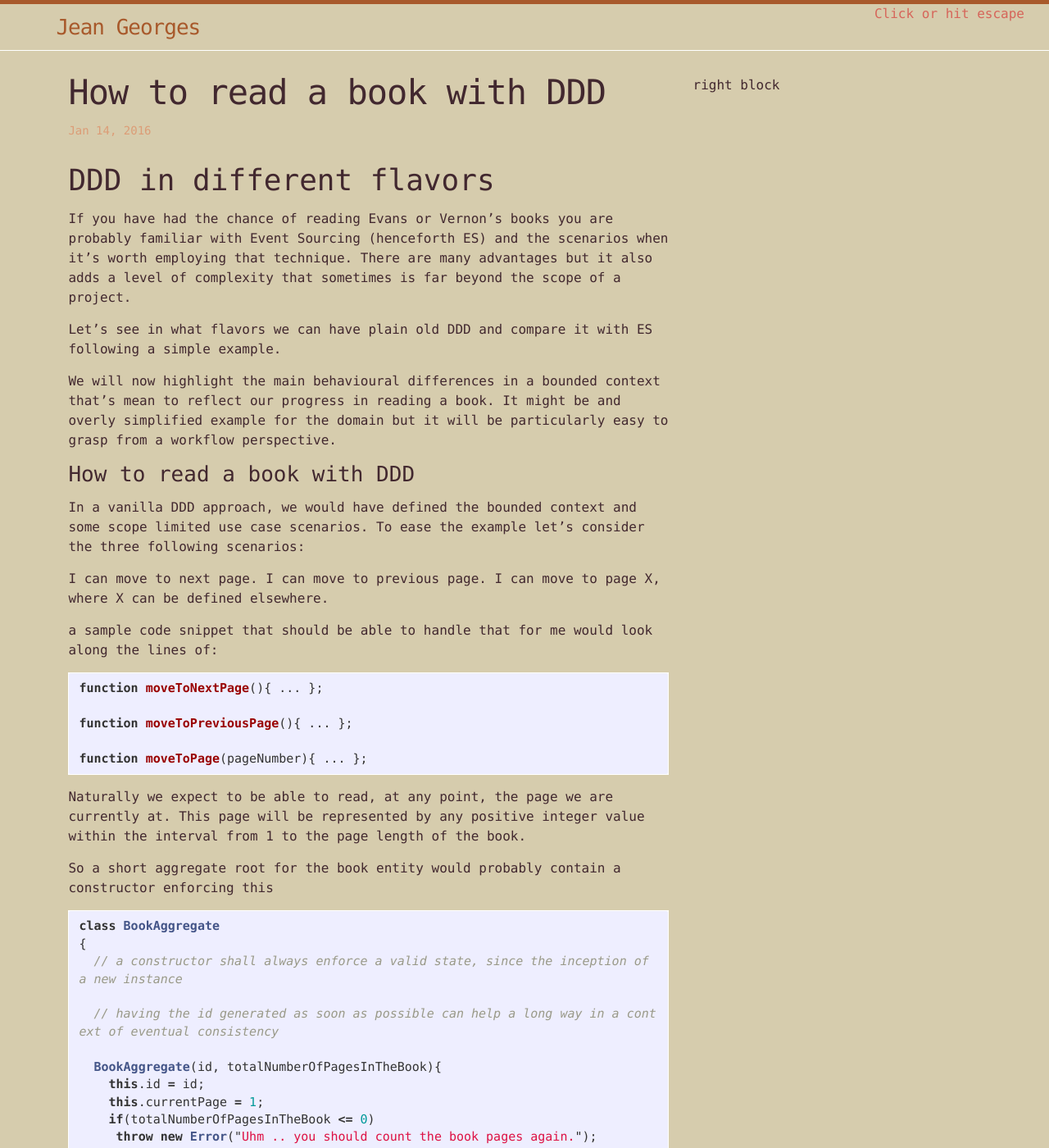
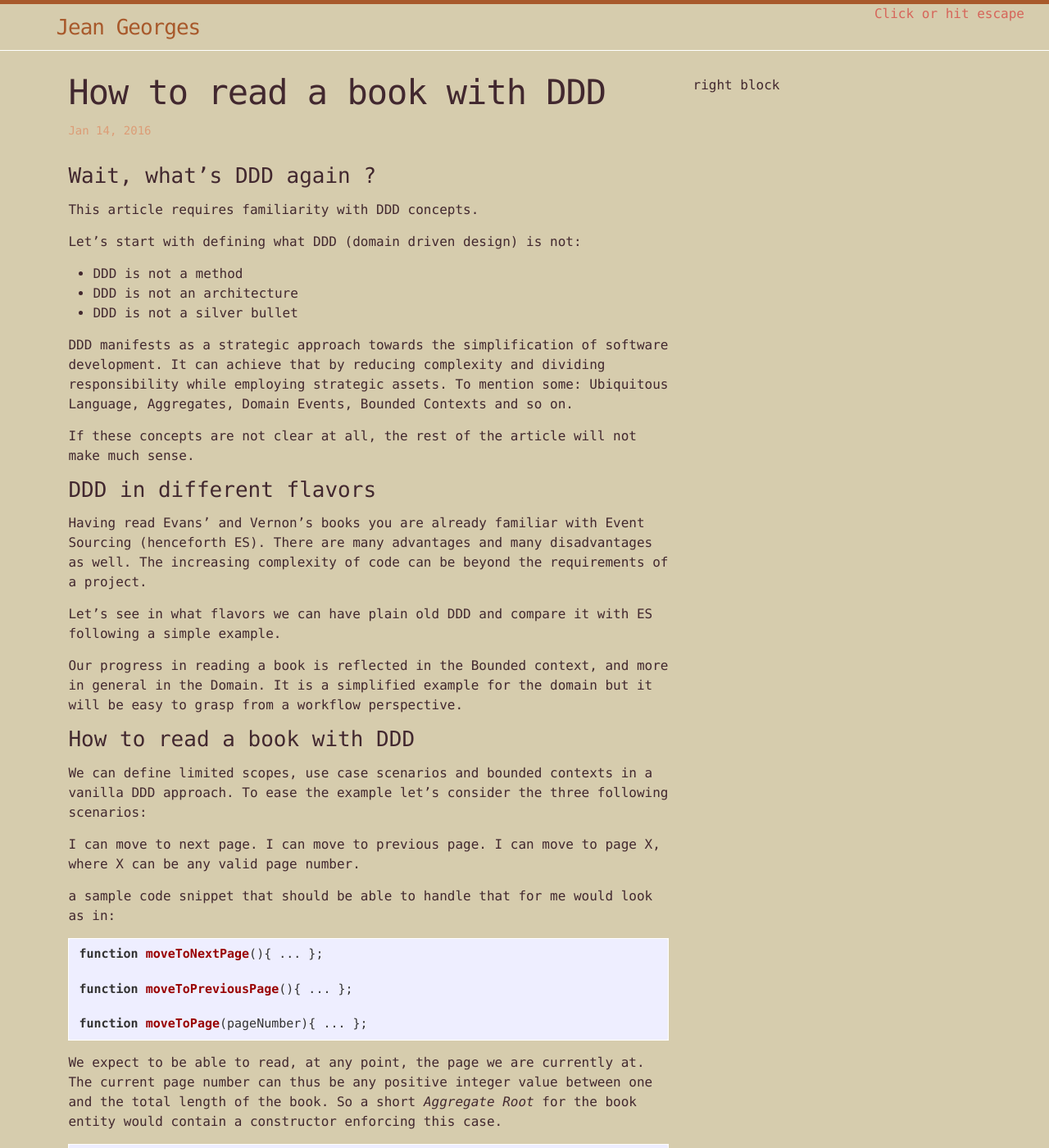
Before and after one commit to jeangougou/jeangougou.github.io, a Jekyll site: the page built from _posts/2016-01-14-how-to-read-a-book-with-ddd.md, in a window 1280 px wide and 1400 px high. Shown: the whole window at 82% size. Built offline with Jekyll 4.4.1, drawn with Linux system fonts in a browser that asks for light colours; nearby versions of some CDN libraries; some of the changed text lies outside the part shown.

Commit message:
simplify article sentences

```diff
--- a/_posts/2016-01-14-how-to-read-a-book-with-ddd.md
+++ b/_posts/2016-01-14-how-to-read-a-book-with-ddd.md
@@ -7,25 +7,41 @@
 published: true
 ---
 
-# DDD in different flavors
+### Wait, what's DDD again ?
 
-If you have had the chance of reading Evans or Vernon's books you are probably familiar with Event Sourcing (henceforth ES) and the scenarios when it's worth employing that technique. There are many advantages but it also adds a level of complexity that sometimes is far beyond the scope of a project.
+This article requires familiarity with DDD concepts.
+
+Let's start with defining what DDD (domain driven design) is not:
+
+* DDD is not a method
+* DDD is not an architecture
+* DDD is not a silver bullet
+
+DDD manifests as a strategic approach towards the simplification of software development. It can achieve that by reducing complexity and dividing responsibility while employing strategic assets.
+To mention some: Ubiquitous Language, Aggregates, Domain Events, Bounded Contexts and so on.
+
+If these concepts are not clear at all, the rest of the article will not make much sense.
+
+
+### DDD in different flavors
+
+Having read Evans' and Vernon's books you are already familiar with Event Sourcing (henceforth ES). There are many advantages and many disadvantages as well. The increasing complexity of code can be beyond the requirements of a project.
 
 Let's see in what flavors we can have plain old DDD and compare it with ES following a simple example.
 
-We will now highlight the main behavioural differences in a bounded context that's mean to reflect our progress in reading a book. It might be and overly simplified example for the domain but it will be particularly easy to grasp from a workflow perspective.
+Our progress in reading a book is reflected in the Bounded context, and more in general in the Domain.
+It is a simplified example for the domain but it will be easy to grasp from a workflow perspective.
 
 ### How to read a book with DDD
 
-In a vanilla DDD approach, we would have defined the bounded context and some scope limited use case scenarios.
-To ease the example let's consider the three following scenarios:
+We can define limited scopes, use case scenarios and bounded contexts in a vanilla DDD approach. To ease the example let's consider the three following scenarios:
 
 I can move to next page.
 I can move to previous page.
-I can move to page X, where X can be defined elsewhere.
+I can move to page X, where X can be any valid page number.
 
 
-a sample code snippet that should be able to handle that for me would look along the lines of:
+a sample code snippet that should be able to handle that for me would look as in:
 
 {% highlight javascript %}
 
@@ -37,10 +53,9 @@
 
 {% endhighlight %}
 
-Naturally we expect to be able to read, at any point, the page we are currently at.
-This page will be represented by any positive integer value within the interval from 1 to the page length of the book.
-
-So a short aggregate root for the book entity would probably contain a constructor enforcing this
+We expect to be able to read, at any point, the page we are currently at.
+The current page number can thus be any positive integer value between one and the total length of the book.
+So a short _Aggregate Root_ for the book entity would contain a constructor enforcing this case.
 
 {% highlight javascript %}
 
@@ -69,9 +84,10 @@
 
 {% endhighlight %}
 
-We already have a book representation, defined at least by an identifier for the book so we can retrieve it any time, a current page and a number of pages. In addition to that a method of validating if the next page we want to jump to really exists in the book.
+We already have a book representation with an identifier, a current page and the total number of pages element. Also a validating method if the next page we want to jump to exists in the book.
 
-Now we can consider the most complex scenario, jumping to a generic page in the book and we see that the implementation can be quite straightforward given what we have already seen in the class snippet.
+Now we can consider the most complex scenario: jumping to an arbitrary page in the book.
+The implementation can be quite straightforward given what we have already seen in the class snippet.
 
 {% highlight javascript %}
 
@@ -94,10 +110,13 @@
 {% endhighlight %}
 
 
-Again a direct sample that before moving to the desired page checks again if the action can be done successfully, if the book contains 105 pages and we try to read page 108 there is a problem somewhere.
-The other two methods that move a single page forward of backward can be internally implemented through the _moveToPage_ method, it is generally better to use self encapsulation whenever possible, particularly in aggregates as the risk of self encapsulation failing is minimized by the size of the element.
-Self encapsulation starts failing only when there is at least one method of accessing the resources without the self encapsulation, therefore in a single file, tendentially small by the very principle guiding its design, we should be relatively safe.
-The last two methods can be quickly implemented as:
+It is expected to validate the data coming in into the _Aggregate_. If a book contains only 105 pages, it won't be possible to read page 108. Before completing the operation we need a check or it would move the _Aggregate_ into an invalid state.
+
+Other two methods, to move to a single page forward or backwards, can be implemented by wrapping the _moveToPage_ method.
+
+It is generally better to use self encapsulation whenever possible. This is a perfect scenario for this because it's easy to abstract the next page number we want to focus on. This way we also reduce risks of having side effects.
+
+Using direct access to fields can void the benefits of self-encapsulation. By managing an _Aggregate_ in a single file we have less code to review and thus, this approach is less error prone. The last two methods can be quickly implemented as:
 
 {% highlight javascript %}
 
@@ -113,10 +132,9 @@
 
 ### What book am I reading again?
 
-Now we have a simple model that describes how to read a book and can track all our progress from one page to next or, if we leave a long time between reads, how to pick up an old page or even skip forward if it become boring or too obvious.
-When does *Event Sourcing* starts being different then?
+Now we have a simple model on how to read a book and track our progress while reading it. We can move one page to the next, or skip forward, or even go back a chapter. When does *Event Sourcing* starts being different then?
 
-The answer is simple, in a vanilla DDD implementation context every domain event will be applied to the _BookAggregate_ class and a repository will save the whole current state of the book (unique identifier, current page and total number of pages) so that at any time we have access only to the last valid state of the _BookAggregate_.
+The answer is simple in theory (only). A vanilla DDD implementation saves exclusively the last valid state of the _Aggregate_. Last valid state is computed by applying all the previous events registered. In *Event Sourcing* instead we save all those events that lead to the incremental evolution of the _Aggregate_. In *Event Sourcing* then, we can read all events but one an get, for instance, the previous valid state. In a vanilla DDD implementation that would mean saving all the previous states separately.
 
 
 {% highlight javascript %}
@@ -163,10 +181,9 @@
 Clearly the current page number is the last one persisted through the repository (i.e. 4). And in no case we can be sure of how we got there, the sample shown up until now, in fact, has skipped page 2.
 
 Naturally, we can add more code and devise a neat strategy to address that issue.
-Maybe by tracking the previous page too and comparing it to the next page we want to jump too, when the distance between the integer representation of those pages is greater than one we are heading too far.
-Maybe a page read system that tracks separately whenever we have accessed a page or not, possibly even when we did it by saving the time.
+We could start tracking the previous page and add a comparison step; if the distance is more than one page, we are heading too far. Or  we could add a completely separate page tracking mechanism to show which pages we've already visited.
 
-Or we could use *Event Sourcing* and, instead of saving the whole _BookAggregate_ as its current last status only we can save every single page change by adding 2 different type of events:
+Or again, we could move to *Event Sourcing* and start saving every simple valid operation that has happened:
 
 {% highlight javascript %}
 
@@ -198,8 +215,9 @@
 
 {% endhighlight %}
 
-We added 2 simple events, that can represent the whole status of any specific instance of a _BookAggregate_ class, and they will constitute a history of what happened.
-Let's assume the same behaviour as before is carried through but, instead of saving the whole current state, at each iteration, we keep track of the events published and through the repository we save only those as a stream of changes, we will end up with something like the following:
+We have now saved two simple events. They represent the whole composable status of the current _BookAggregate_ instance. On top of that we have all the historical audit trail that lead to the current status.
+
+What would these events look like then? Here's a first guess:
 
 {% highlight javascript %}
 
@@ -233,18 +251,3 @@
 We could also answer questions like: "what page was I reading on 5th January?", "Had I read page 24 on a given date?" or "How many pages on average do I read in a week?".
 
 This higher flexibility comes at a cost, and it is not cheap.
-Every question will not translate anymore in a SQL-like query, neither any other declarative language nor any immediate intelligibility.
-It will be much harder to analyze an event stream rather than simply querying a key-value database, and this will translate in a lot of clever code in many different places that is hard to maintain and requires a solid understanding of the basics.
-Event Sourcing code is generally more complex and requires following a set of rules which are very hard to enforce in automated fashion.
-
-ES requires careful event design and careful aggregate root classes implementation. If at any given point the aggregate root enters in a valid state there is no possibility of "updating" the current last available status quickly. Additionally any change to the set of events available and the workflows and processing handling those events has to be carefully evaluated (ideally through automated tests).
-
-Remember:
-
-* We should always add the Aggregate Root unique identifier to each and every event or even the smartest system wouldn't be able to apply it to the right elements.
-
-* Event Sourcing can answer many questions but makes phrasing said questions a lot harder (Douglas Adams' "Hitchhiker's guides to the Galaxy" anyone?)
-
-* Event Sourcing is effectively more error prone for beginners
-
-* Repairing an event stream gone bad that lead to an invalid state for the Aggregate is particularly challenging
```
Also changed, not shown: _posts/9999-01-01-sample-article.md (+16 -0 lines).
